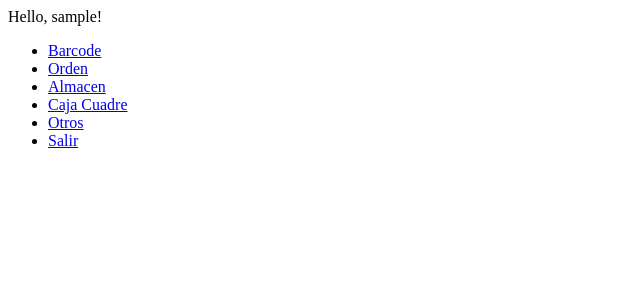
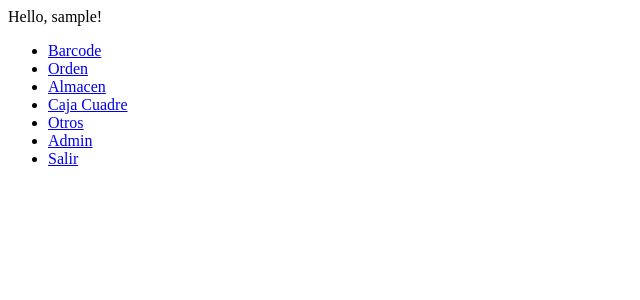
Before and after one commit to panta97/unifie, a Django app: page / in a window 1280 px wide. Shown: the top 300 px of the page, without its empty margins (0-640 px from the left). Run offline with Django 4.2, Linux system fonts and the light colour scheme; the visitor is signed in with stand-in values (Sample User, id 1).

Commit message:
add admin link

```diff
--- a/src/django/django_kdosh/react/templates/home.html
+++ b/src/django/django_kdosh/react/templates/home.html
@@ -12,6 +12,9 @@ Hello, {{ user.username }}!
     <li><a href="/apps/product-rpc">Almacen</a></li>
     <li><a href="/apps/pos-close-control">Caja Cuadre</a></li>
     <li><a href="{% url 'miscellaneous' %}">Otros</a></li>
+    {% if user.is_superuser %}
+    <li><a href="{% url 'admin:index' %}">Admin</a></li>
+    {% endif %}
     <li><a href="{% url 'logout' %}">Salir</a></li>
 </ul>
 
```
